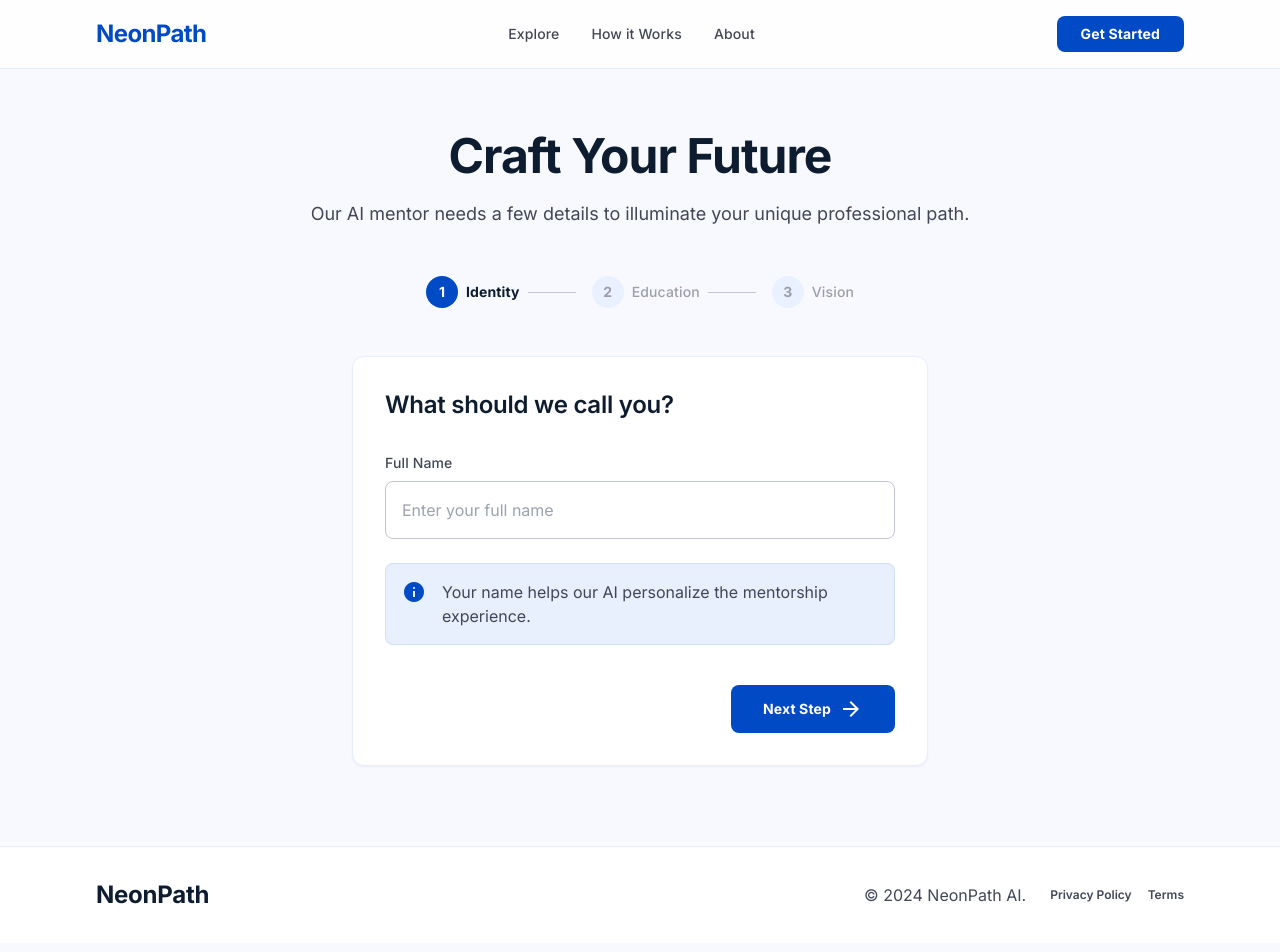
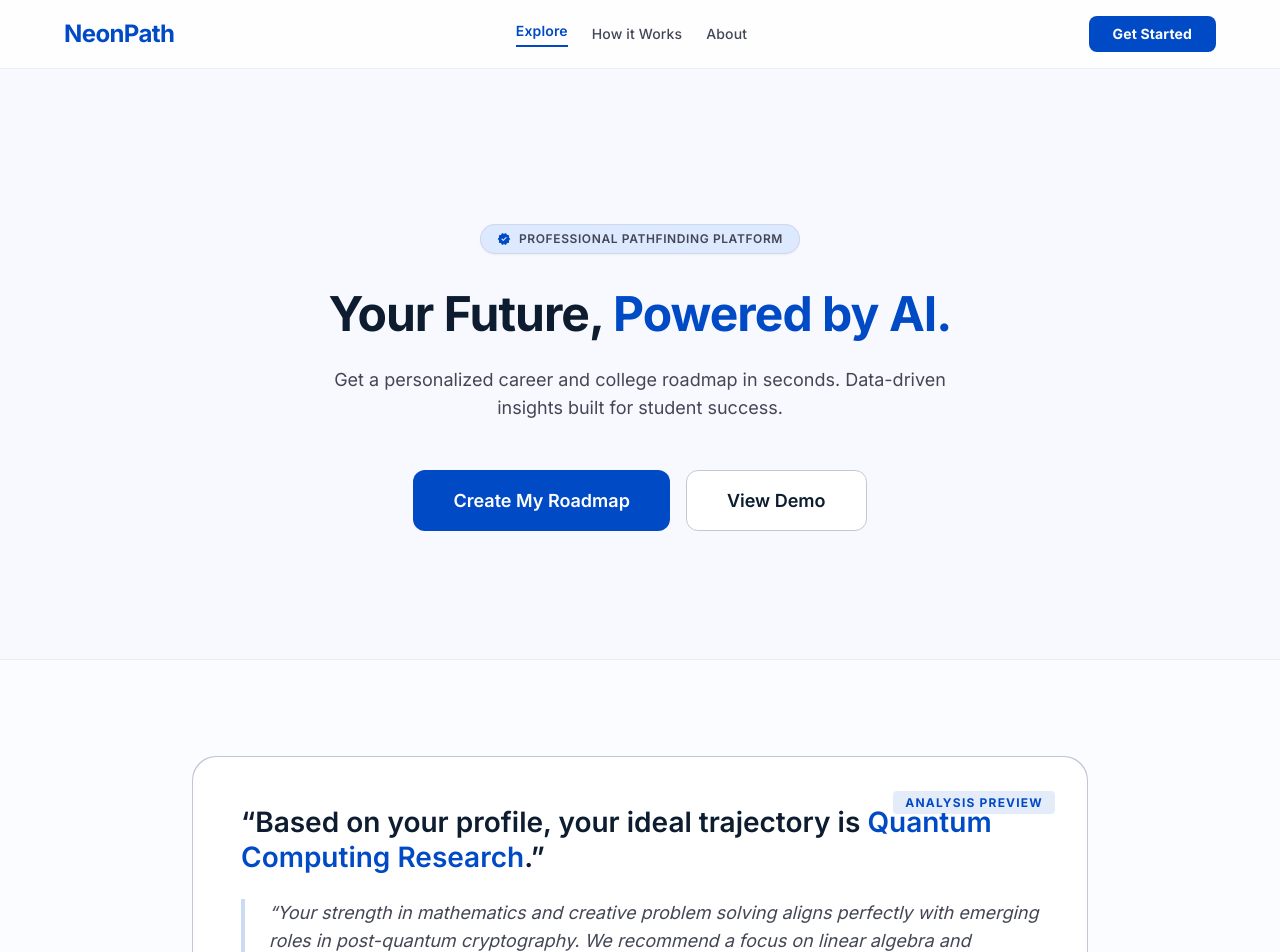
Before and after one commit to Daniel999l/neonpath, a React (Vite) app in the folder client/: page / in a window 1280 px wide. Shown: the top 952 px of the page. Built offline with nearby package versions, Linux system fonts and the light colour scheme.

Commit message:
update 3 files

```diff
--- a/client/src/App.jsx
+++ b/client/src/App.jsx
@@ -1,8 +1,10 @@
 import { useState } from 'react';
+import LandingPage from './components/LandingPage';
 import FormWizard from './components/FormWizard';
 import ResultsDashboard from './components/ResultsDashboard';
 
 export default function App() {
+  const [page, setPage] = useState('landing');
   const [roadmap, setRoadmap] = useState(null);
   const [loading, setLoading] = useState(false);
   const [error, setError] = useState(null);
@@ -19,6 +21,7 @@ export default function App() {
       const data = await res.json();
       if (!res.ok) throw new Error(data.error || 'Request failed');
       setRoadmap(data.roadmap);
+      setPage('results');
     } catch (err) {
       setError(err.message);
     } finally {
@@ -29,38 +32,45 @@ export default function App() {
   const handleReset = () => {
     setRoadmap(null);
     setError(null);
+    setPage('landing');
   };
 
   return (
     <>
-      {/* TopNavBar */}
-      <header className="fixed top-0 left-0 w-full z-50 flex justify-between items-center px-6 md:px-24 py-4 bg-white/80 backdrop-blur-md border-b border-surface-container">
+      <header className="fixed top-0 left-0 w-full z-50 flex justify-between items-center px-margin-mobile md:px-margin-desktop py-4 bg-white/80 backdrop-blur-md border-b border-outline-variant/30">
         <div className="text-headline-md font-bold tracking-tight text-primary">NeonPath</div>
-        <nav className="hidden md:flex gap-8 items-center">
-          <a className="text-label-md text-on-surface-variant hover:text-primary transition-colors" href="#">Explore</a>
-          <a className="text-label-md text-on-surface-variant hover:text-primary transition-colors" href="#">How it Works</a>
-          <a className="text-label-md text-on-surface-variant hover:text-primary transition-colors" href="#">About</a>
+        <nav className="hidden md:flex items-center gap-gutter">
+          <a className="text-label-md text-primary font-semibold border-b-2 border-primary pb-1" href="#">Explore</a>
+          <a className="text-label-md text-on-surface-variant hover:text-primary transition-colors duration-300" href="#">How it Works</a>
+          <a className="text-label-md text-on-surface-variant hover:text-primary transition-colors duration-300" href="#">About</a>
         </nav>
-        <button className="bg-primary text-on-primary px-6 py-2 rounded-lg text-label-md font-bold hover:bg-primary/90 transition-all">Get Started</button>
+        <button
+          onClick={() => setPage('wizard')}
+          className="bg-primary text-white px-6 py-2 rounded-lg text-label-md font-bold active:scale-95 transition-all hover:bg-primary-container"
+        >
+          Get Started
+        </button>
       </header>
 
-      <main className="flex-grow pt-32 pb-20 px-4 md:px-16 flex flex-col items-center">
-        {!roadmap ? (
-          <>
-            {/* Wizard Header */}
-            <div className="text-center mb-12 max-w-2xl">
-              <h1 className="text-display-lg-mobile md:text-display-lg mb-4 text-on-surface">Craft Your Future</h1>
-              <p className="text-body-lg text-on-surface-variant">Our AI mentor needs a few details to illuminate your unique professional path.</p>
-            </div>
-            <FormWizard onGenerate={handleGenerate} loading={loading} error={error} />
-          </>
-        ) : (
+      {page === 'landing' && <LandingPage onStart={() => setPage('wizard')} />}
+
+      {page === 'wizard' && (
+        <main className="flex-grow pt-20 md:pt-32 pb-20 px-4 flex flex-col items-center justify-center">
+          <div className="text-center mb-8 max-w-2xl w-full px-4">
+            <h1 className="text-display-lg-mobile md:text-display-lg mb-4 text-on-surface">Craft Your Future</h1>
+            <p className="text-body-lg text-on-surface-variant">Our AI mentor needs a few details to illuminate your unique professional path.</p>
+          </div>
+          <FormWizard onGenerate={handleGenerate} loading={loading} error={error} />
+        </main>
+      )}
+
+      {page === 'results' && (
+        <main className="flex-grow pt-20 md:pt-32 pb-20 px-4 md:px-16 flex flex-col items-center">
           <ResultsDashboard roadmap={roadmap} onReset={handleReset} />
-        )}
-      </main>
+        </main>
+      )}
 
-      {/* Footer */}
-      <footer className="w-full py-8 px-6 md:px-24 flex flex-col md:flex-row justify-between items-center gap-8 bg-white border-t border-surface-container">
+      <footer className="w-full py-8 px-margin-mobile md:px-margin-desktop flex flex-col md:flex-row justify-between items-center gap-8 bg-white border-t border-outline-variant/30">
         <div className="text-headline-md font-bold text-on-surface">NeonPath</div>
         <div className="flex flex-col md:flex-row gap-6 items-center">
           <span className="text-body-md text-on-surface-variant">&copy; 2024 NeonPath AI.</span>
--- a/client/src/components/FormWizard.jsx
+++ b/client/src/components/FormWizard.jsx
@@ -17,103 +17,103 @@ export default function FormWizard({ onGenerate, loading, error }) {
   };
 
   return (
-    <div className="w-full max-w-xl">
-      {/* Step Indicator */}
-      <div className="flex items-center justify-center w-full mb-12 space-x-4">
+    <div className="w-full max-w-xl px-4">
+      {/* Step Indicator - responsive */}
+      <div className="flex items-center justify-center w-full mb-8 gap-2 md:gap-4 flex-wrap">
         {[1,2,3].map((num) => (
-          <div key={num} className="flex items-center space-x-2">
-            <div className={`w-8 h-8 rounded-full flex items-center justify-center font-bold text-sm transition-colors ${
+          <div key={num} className="flex items-center gap-1 md:gap-2">
+            <div className={`w-7 h-7 md:w-8 md:h-8 rounded-full flex items-center justify-center font-bold text-xs md:text-sm transition-colors ${
               num === step ? 'step-active' : num < step ? 'step-complete' : 'bg-surface-container-high text-on-surface-variant opacity-50'
             }`}>
               {num < step ? (
-                <span className="material-symbols-outlined text-sm">check</span>
+                <span className="material-symbols-outlined text-xs md:text-sm">check</span>
               ) : (
                 num
               )}
             </div>
-            <span className={`text-label-md ${num === step ? 'text-on-surface font-bold' : num < step ? 'text-on-surface' : 'text-on-surface-variant opacity-50'}`}>
+            <span className={`text-xs md:text-label-md ${num === step ? 'text-on-surface font-bold' : num < step ? 'text-on-surface' : 'text-on-surface-variant opacity-50'}`}>
               {num === 1 ? 'Identity' : num === 2 ? 'Education' : 'Vision'}
             </span>
-            {num < 3 && <div className="h-px w-12 bg-outline-variant"></div>}
+            {num < 3 && <div className="h-px w-6 md:w-12 bg-outline-variant"></div>}
           </div>
         ))}
       </div>
 
       {/* Form Container */}
-      <div className="bg-white rounded-xl p-8 border border-surface-container shadow-sm min-h-[400px] flex flex-col justify-between">
+      <div className="bg-white rounded-xl p-6 md:p-8 border border-surface-container shadow-sm min-h-[300px] md:min-h-[400px] flex flex-col justify-between">
         <form onSubmit={handleSubmit}>
           {step === 1 && (
-            <div className="space-y-6">
-              <h2 className="text-headline-md mb-8 text-on-surface">What should we call you?</h2>
+            <div className="space-y-5 md:space-y-6">
+              <h2 className="text-lg md:text-headline-md mb-6 md:mb-8 text-on-surface">What should we call you?</h2>
               <div>
-                <label className="block text-label-md text-on-surface-variant mb-2">Full Name</label>
+                <label className="block text-label-sm md:text-label-md text-on-surface-variant mb-2">Full Name</label>
                 <input
                   type="text"
                   value={form.name}
                   onChange={e => update('name', e.target.value)}
                   placeholder="Enter your full name"
-                  className="w-full bg-surface-container-lowest border border-outline-variant rounded-lg p-4 text-on-surface focus:border-primary focus:ring-1 focus:ring-primary outline-none transition-all"
+                  className="w-full bg-surface-container-lowest border border-outline-variant rounded-lg p-3 md:p-4 text-on-surface focus:border-primary focus:ring-1 focus:ring-primary outline-none transition-all"
                   required
                 />
               </div>
-              <div className="p-4 rounded-lg bg-primary-container/10 border border-primary/10 flex gap-4">
-                <span className="material-symbols-outlined text-primary" style={{ fontVariationSettings: "'FILL' 1" }}>info</span>
-                <p className="text-body-md text-on-surface-variant">Your name helps our AI personalize the mentorship experience.</p>
+              <div className="p-3 md:p-4 rounded-lg bg-primary-container/10 border border-primary/10 flex gap-3 md:gap-4">
+                <span className="material-symbols-outlined text-primary text-lg md:text-xl" style={{ fontVariationSettings: "'FILL' 1" }}>info</span>
+                <p className="text-body-sm md:text-body-md text-on-surface-variant">Your name helps our AI personalize the mentorship experience.</p>
               </div>
             </div>
           )}
 
           {step === 2 && (
-            <div className="space-y-6">
-              <h2 className="text-headline-md mb-8 text-on-surface">Your Academic Background</h2>
+            <div className="space-y-5 md:space-y-6">
+              <h2 className="text-lg md:text-headline-md mb-6 md:mb-8 text-on-surface">Your Academic Background</h2>
               <div>
-                <label className="block text-label-md text-on-surface-variant mb-2">Current Academic Level</label>
+                <label className="block text-label-sm md:text-label-md text-on-surface-variant mb-2">Current Academic Level</label>
                 <div className="relative">
                   <select
                     value={form.level}
                     onChange={e => update('level', e.target.value)}
-                    className="w-full bg-surface-container-lowest border border-outline-variant rounded-lg p-4 text-on-surface focus:border-primary focus:ring-1 focus:ring-primary outline-none appearance-none transition-all cursor-pointer"
+                    className="w-full bg-surface-container-lowest border border-outline-variant rounded-lg p-3 md:p-4 text-on-surface focus:border-primary focus:ring-1 focus:ring-primary outline-none appearance-none transition-all cursor-pointer"
                   >
                     {levels.map(l => <option key={l} value={l}>{l}</option>)}
                   </select>
-                  <span className="material-symbols-outlined absolute right-4 top-1/2 -translate-y-1/2 pointer-events-none text-on-surface-variant">expand_more</span>
+                  <span className="material-symbols-outlined absolute right-3 md:right-4 top-1/2 -translate-y-1/2 pointer-events-none text-on-surface-variant">expand_more</span>
                 </div>
               </div>
-              <div className="grid grid-cols-2 gap-4">
-                <div className="p-4 rounded-xl border border-surface-container hover:border-primary transition-colors cursor-pointer bg-surface">
-                  <span className="material-symbols-outlined text-primary mb-2">school</span>
-                  <p className="text-label-sm text-on-surface">Academic focus</p>
+              <div className="grid grid-cols-2 gap-3 md:gap-4">
+                <div className="p-3 md:p-4 rounded-xl border border-surface-container hover:border-primary transition-colors cursor-pointer bg-surface">
+                  <span className="material-symbols-outlined text-primary mb-1 md:mb-2">school</span>
+                  <p className="text-xs md:text-label-sm text-on-surface">Academic focus</p>
                 </div>
-                <div className="p-4 rounded-xl border border-surface-container hover:border-primary transition-colors cursor-pointer bg-surface">
-                  <span className="material-symbols-outlined text-primary mb-2">terminal</span>
-                  <p className="text-label-sm text-on-surface">Skill tracking</p>
+                <div className="p-3 md:p-4 rounded-xl border border-surface-container hover:border-primary transition-colors cursor-pointer bg-surface">
+                  <span className="material-symbols-outlined text-primary mb-1 md:mb-2">terminal</span>
+                  <p className="text-xs md:text-label-sm text-on-surface">Skill tracking</p>
                 </div>
               </div>
             </div>
           )}
 
           {step === 3 && (
-            <div className="space-y-6">
-              <h2 className="text-headline-md mb-8 text-on-surface">Define Your Vision</h2>
+            <div className="space-y-5 md:space-y-6">
+              <h2 className="text-lg md:text-headline-md mb-6 md:mb-8 text-on-surface">Define Your Vision</h2>
               <div>
-                <label className="block text-label-md text-on-surface-variant mb-2">Passions &amp; Interests</label>
+                <label className="block text-label-sm md:text-label-md text-on-surface-variant mb-2">Passions &amp; Interests</label>
                 <textarea
                   value={form.interests}
                   onChange={e => update('interests', e.target.value)}
                   placeholder="e.g. Sustainable energy, Neural networks, Fine arts..."
-                  rows={3}
-                  className="w-full bg-surface-container-lowest border border-outline-variant rounded-lg p-4 text-on-surface focus:border-primary focus:ring-1 focus:ring-primary outline-none transition-all resize-none"
+                  rows={2}
+                  className="w-full bg-surface-container-lowest border border-outline-variant rounded-lg p-3 md:p-4 text-on-surface focus:border-primary focus:ring-1 focus:ring-primary outline-none transition-all resize-none"
                   required
                 />
               </div>
               <div>
-                <label className="block text-label-md text-on-surface-variant mb-2">Future Goals</label>
+                <label className="block text-label-sm md:text-label-md text-on-surface-variant mb-2">Future Goals</label>
                 <textarea
                   value={form.goals}
                   onChange={e => update('goals', e.target.value)}
                   placeholder="e.g. Founding a tech startup, Becoming a research fellow..."
-                  rows={3}
-                  className="w-full bg-surface-container-lowest border border-outline-variant rounded-lg p-4 text-on-surface focus:border-primary focus:ring-1 focus:ring-primary outline-none transition-all resize-none"
+                  rows={2}
+                  className="w-full bg-surface-container-lowest border border-outline-variant rounded-lg p-3 md:p-4 text-on-surface focus:border-primary focus:ring-1 focus:ring-primary outline-none transition-all resize-none"
                   required
                 />
               </div>
@@ -121,30 +121,30 @@ export default function FormWizard({ onGenerate, loading, error }) {
           )}
 
           {error && (
-            <div className="mt-4 p-3 bg-error-container border border-error rounded text-on-error-container text-sm">
+            <div className="mt-4 p-3 bg-error-container border border-error rounded text-on-error-container text-xs md:text-sm">
               {error}
             </div>
           )}
 
-          <div className="mt-10 flex items-center justify-between">
+          <div className="mt-6 md:mt-10 flex items-center justify-between">
             {step > 1 ? (
-              <button type="button" onClick={handlePrev} className="flex items-center gap-2 px-4 py-2 text-label-md text-on-surface-variant hover:text-on-surface transition-colors">
-                <span className="material-symbols-outlined">arrow_back</span> Back
+              <button type="button" onClick={handlePrev} className="flex items-center gap-1 md:gap-2 px-3 md:px-4 py-2 text-label-sm md:text-label-md text-on-surface-variant hover:text-on-surface transition-colors">
+                <span className="material-symbols-outlined text-lg md:text-xl">arrow_back</span> Back
               </button>
             ) : (
               <div></div>
             )}
             {step < 3 ? (
-              <button type="button" onClick={handleNext} className="ml-auto bg-primary text-on-primary px-8 py-3 rounded-lg font-bold text-label-md flex items-center gap-2 hover:bg-primary/90 transition-all">
-                Next Step <span className="material-symbols-outlined">arrow_forward</span>
+              <button type="button" onClick={handleNext} className="ml-auto bg-primary text-on-primary px-6 md:px-8 py-2 md:py-3 rounded-lg font-bold text-label-sm md:text-label-md flex items-center gap-1 md:gap-2 hover:bg-primary/90 transition-all">
+                Next Step <span className="material-symbols-outlined text-lg md:text-xl">arrow_forward</span>
               </button>
             ) : (
               <button
                 type="submit"
                 disabled={loading}
-                className="ml-auto bg-secondary text-on-secondary px-8 py-3 rounded-lg font-bold text-label-md flex items-center gap-2 hover:opacity-90 transition-all disabled:opacity-50"
+                className="ml-auto bg-secondary text-on-secondary px-6 md:px-8 py-2 md:py-3 rounded-lg font-bold text-label-sm md:text-label-md flex items-center gap-1 md:gap-2 hover:opacity-90 transition-all disabled:opacity-50"
               >
-                {loading ? 'Generating...' : 'Generate Roadmap'} <span className="material-symbols-outlined">auto_awesome</span>
+                {loading ? 'Generating...' : 'Generate Roadmap'} <span className="material-symbols-outlined text-lg md:text-xl">auto_awesome</span>
               </button>
             )}
           </div>
--- /dev/null
+++ b/client/src/components/LandingPage.jsx
@@ -0,0 +1,57 @@
+export default function LandingPage({ onStart }) {
+  return (
+    <main className="relative min-h-screen pt-24 overflow-hidden">
+      {/* Hero Section */}
+      <section className="relative z-10 px-margin-mobile md:px-margin-desktop py-16 md:py-32 flex flex-col items-center text-center max-w-container-max mx-auto">
+        <div className="hero-pattern absolute inset-0 -z-10 opacity-50"></div>
+        <div className="inline-flex items-center gap-2 bg-surface-container-high border border-outline-variant/50 rounded-full px-4 py-1 mb-8 shadow-sm">
+          <span className="material-symbols-outlined text-primary text-sm" style={{ fontVariationSettings: "'FILL' 1" }}>verified</span>
+          <span className="text-label-sm text-on-surface-variant uppercase tracking-wider">Professional Pathfinding Platform</span>
+        </div>
+        <h1 className="text-display-lg-mobile md:text-display-lg mb-6 max-w-4xl tracking-tight text-on-surface">
+          Your Future, <span className="text-primary">Powered by AI.</span>
+        </h1>
+        <p className="text-body-lg text-on-surface-variant max-w-2xl mb-12">
+          Get a personalized career and college roadmap in seconds. Data-driven insights built for student success.
+        </p>
+        <div className="flex flex-col sm:flex-row gap-4">
+          <button
+            onClick={onStart}
+            className="bg-primary text-white px-10 py-4 rounded-xl text-[18px] font-semibold hover:shadow-lg transition-all hover:-translate-y-0.5 active:scale-95"
+          >
+            Create My Roadmap
+          </button>
+          <button className="bg-white border border-outline-variant text-on-surface px-10 py-4 rounded-xl text-[18px] font-semibold hover:bg-surface-container transition-all active:scale-95">
+            View Demo
+          </button>
+        </div>
+      </section>
+
+      {/* AI Insight Panel */}
+      <section className="px-margin-mobile md:px-margin-desktop py-24 bg-white/50 border-y border-outline-variant/30">
+        <div className="max-w-4xl mx-auto rounded-3xl p-[1px] bg-outline-variant overflow-hidden">
+          <div className="bg-white rounded-3xl p-8 md:p-12 relative overflow-hidden">
+            <div className="absolute top-0 right-0 p-8">
+              <span className="text-label-sm text-primary uppercase font-bold tracking-widest bg-primary/10 px-3 py-1 rounded">Analysis Preview</span>
+            </div>
+            <h2 className="text-[28px] leading-tight text-on-surface mb-6 font-semibold">
+              &ldquo;Based on your profile, your ideal trajectory is <span className="text-primary">Quantum Computing Research</span>.&rdquo;
+            </h2>
+            <p className="text-body-lg text-on-surface-variant mb-8 border-l-4 border-primary/20 pl-6 italic">
+              &ldquo;Your strength in mathematics and creative problem solving aligns perfectly with emerging roles in post-quantum cryptography. We recommend a focus on linear algebra and specialized internships.&rdquo;
+            </p>
+            <div className="flex items-center gap-4">
+              <div className="w-10 h-10 rounded-full bg-surface-container flex items-center justify-center border border-outline-variant/30">
+                <span className="material-symbols-outlined text-primary text-xl">psychology</span>
+              </div>
+              <div>
+                <p className="text-label-md text-on-surface font-semibold">NeonPath Intelligence v3.0</p>
+                <p className="text-label-sm text-on-surface-variant">Confidence Score: 98%</p>
+              </div>
+            </div>
+          </div>
+        </div>
+      </section>
+    </main>
+  );
+}
```
